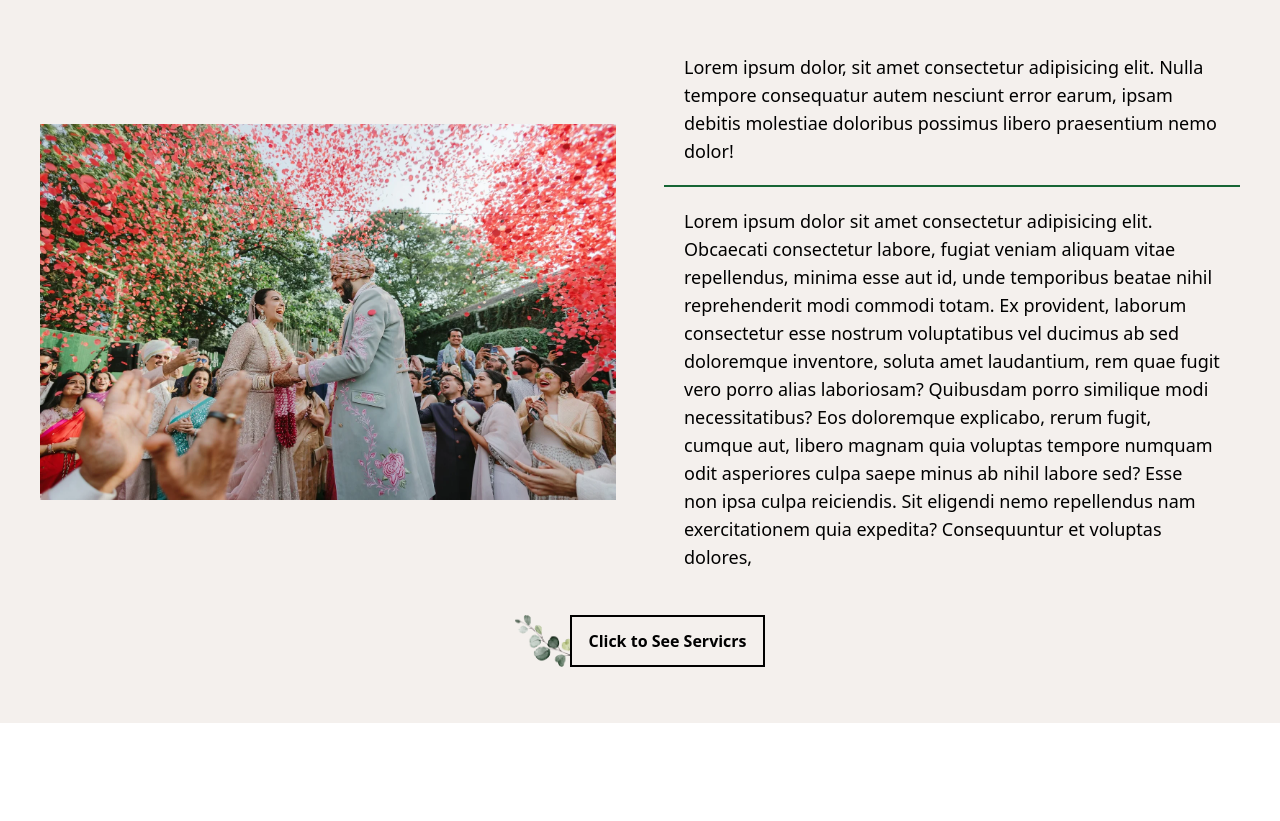
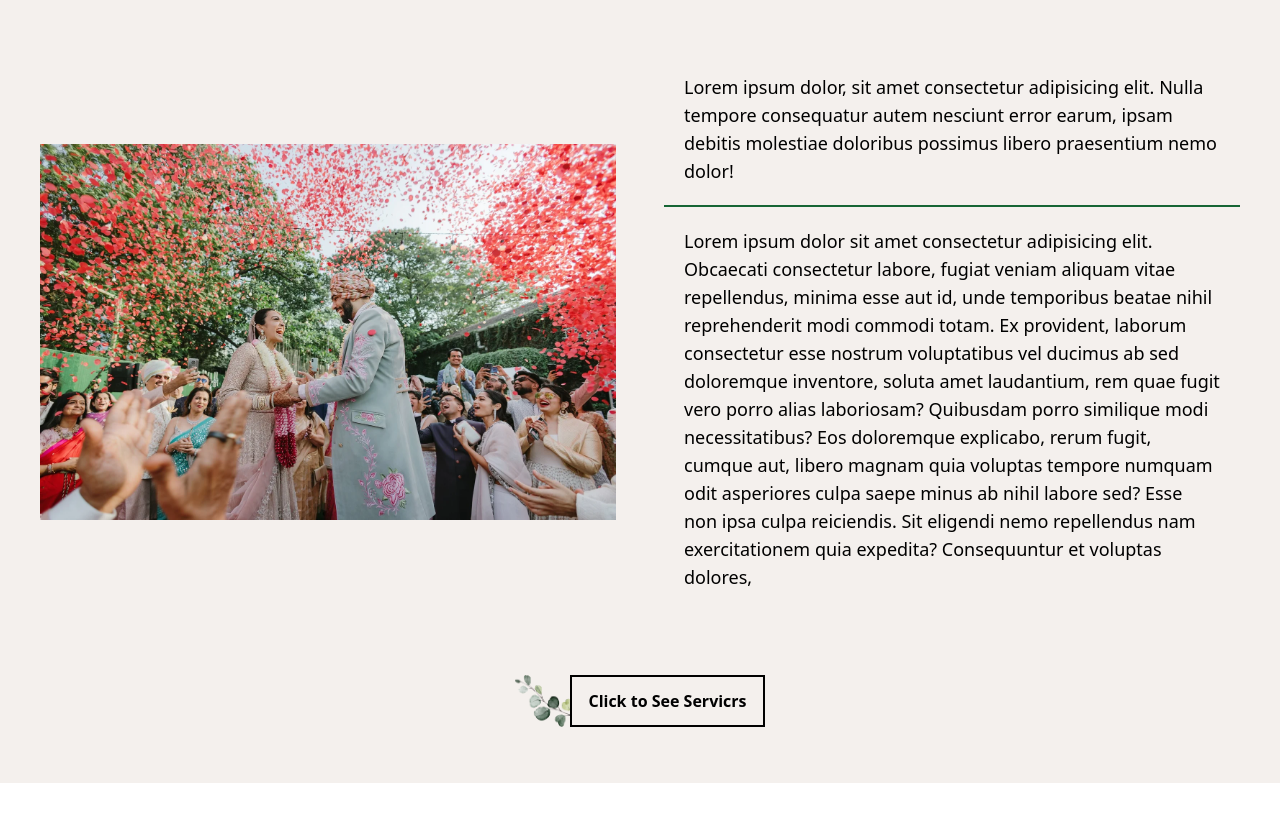
Before and after one commit to adityasinghchouhan1/Eventplanner-, a React (Vite) app in the folder Client/: page / in a window 1280 px wide. Shown: the part 1015-1836 px from the top of the page. Built offline with nearby package versions, Linux system fonts and the light colour scheme.

Commit message:
correct layout od testimonial

```diff
--- a/Client/src/Components/Testimonial.jsx
+++ b/Client/src/Components/Testimonial.jsx
@@ -33,7 +33,7 @@ const Testimonial = () => {
           }
         />
 
-        <div className="flex flex-wrap justify-between items-center w-full">
+        <div className="flex flex-wrap justify-between items-center w-full mt-5">
           <div className="w-full md:w-1/2 p-6 flex justify-center items-center">
             <img
               src={img}
@@ -67,7 +67,7 @@ const Testimonial = () => {
             </p>
           </div>
         </div>
-        <div className="flex me-10 sm:me-0">
+        <div className="flex me-10 sm:me-0 mt-10">
           <img
             src={logo}
             className="w-[55px] bg-center bg-cover object-cover"
```
